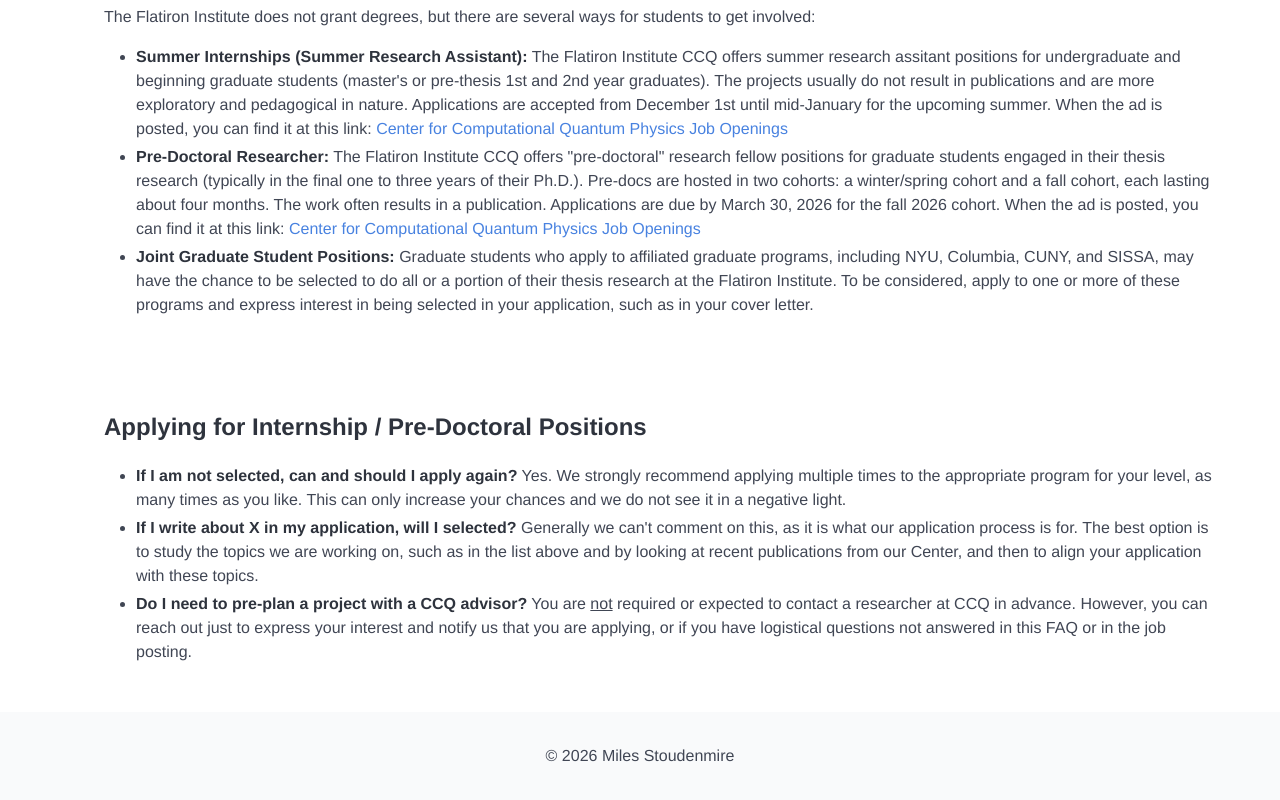
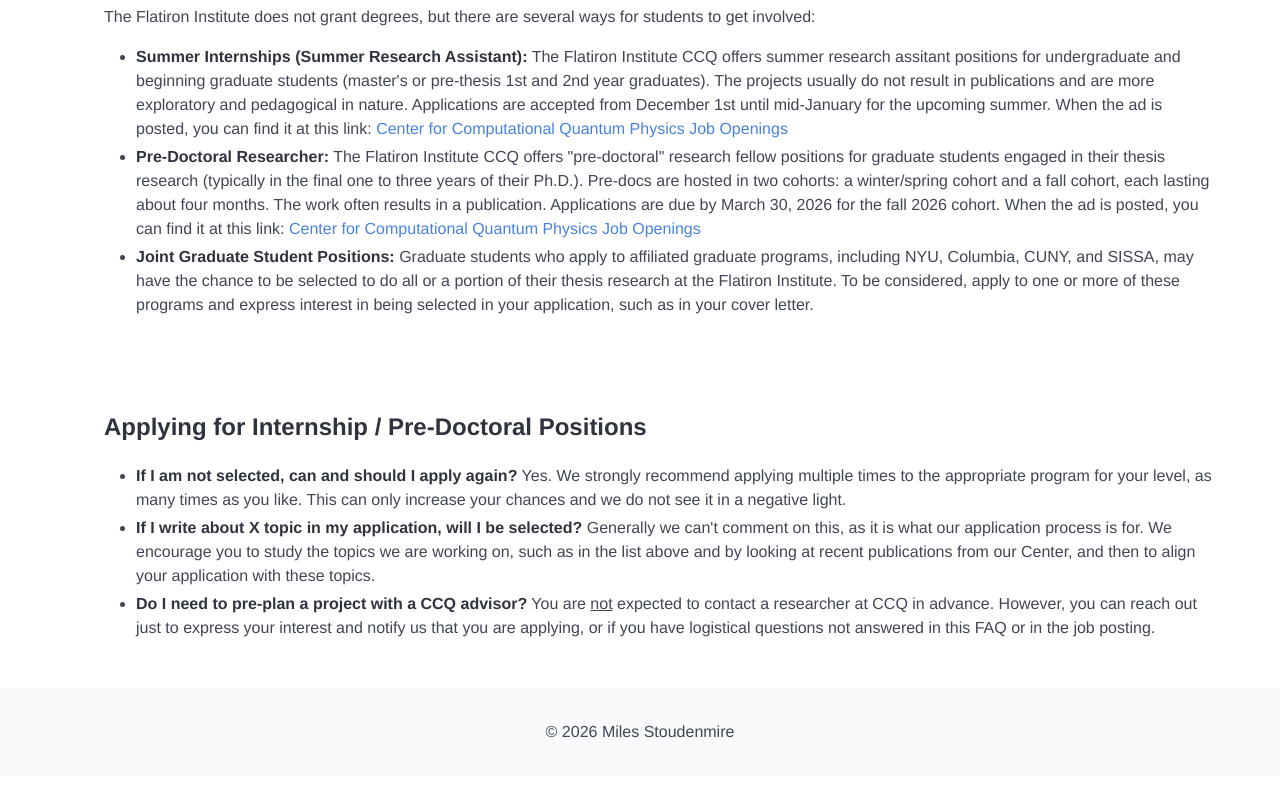
Before and after one commit to emstoudenmire/homepage, a plain HTML site: page faq/index.html in a window 1280 px wide. Shown: the part 1063-1863 px from the top of the page. After the commit the page ends 1839 px from the top, so only its background shows below. Drawn offline with nearby package versions, Linux system fonts and the light colour scheme; a web font is replaced by a local one.

Commit message:
Edits to FAQ

```diff
--- a/faq/index.html
+++ b/faq/index.html
@@ -153,15 +153,15 @@
             your chances and we do not see it in a negative light.
           </li>
           <li>
-            <strong>If I write about X in my application, will I selected?</strong>
+            <strong>If I write about X topic in my application, will I be selected?</strong>
             Generally we can't comment on this, as it is what our application process is for.
-            The best option is to study the topics
+            We encourage you to study the topics
             we are working on, such as in the list above and by looking at recent publications
             from our Center, and then to align your application with these topics.
           </li>
           <li>
             <strong>Do I need to pre-plan a project with a CCQ advisor?</strong>
-            You are <u>not</u> required or expected to contact a researcher at CCQ in advance.
+            You are <u>not</u> expected to contact a researcher at CCQ in advance.
             However, you can reach out just to express your interest and notify us
             that you are applying, or if you have logistical questions not answered in
             this FAQ or in the job posting.
```
